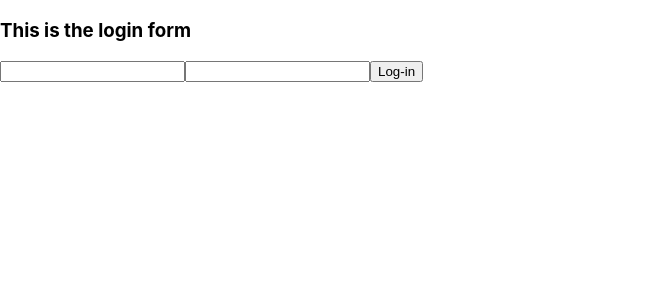
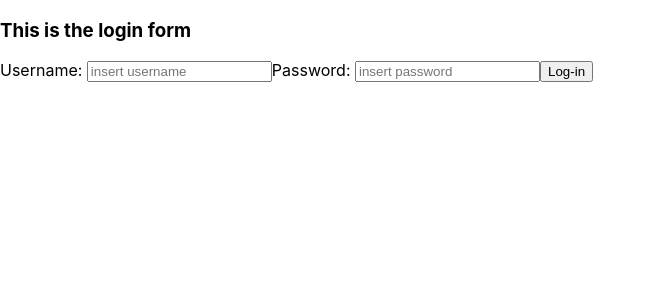
Before and after one commit to mehlia/capstone-project-group-3, a React (Create React App) app in the folder client/schedulism_app/: page / in a window 1280 px wide. Shown: the top 300 px of the page, without its empty margins (0-656 px from the left). Built offline with nearby package versions, Linux system fonts and the light colour scheme; no server answers.

Commit message:
Edited log-in form, still not reloading to userhome when button is clicked

```diff
--- a/client/schedulism_app/src/component/LogInForm.js
+++ b/client/schedulism_app/src/component/LogInForm.js
@@ -1,16 +1,34 @@
 import { useState } from "react";
+import { Outlet, useNavigate } from "react-router-dom";
 
 const LogInForm = () => {
 
+    const navigate = useNavigate();
     const [name, setName] = useState("");
-    const [password, setPassword] = useState();
+    const [password, setPassword] = useState("");
+
+
 
     const validateUser = async (password) => {
         try{
+            const response = await fetch(`http://localhost:8080/users/${password}`);
+            const jsonData = await response.json();
+
+            if(name === jsonData.name){
+                // setLogInUser
+                navigate("/user-home");
+            }
 
         } catch (error) {
             throw new Error("Invalid user info")
         }
+    }
+
+    const newUserName = (event) => {
+        setName(event.target.value);
+    }
+    const newUserPassword = (event) => {
+        setPassword(event.target.value);
     }
 
     const handleFormSubmit = (event) => {
@@ -22,6 +40,8 @@ const LogInForm = () => {
                 alert("Incorrect user info");
             });
         }
+
+
 
         event.preventDefault();
         const newUser = {
@@ -36,16 +56,38 @@ const LogInForm = () => {
     }
 
 
+
+
     return (
     <>
     <section className="login-form">
+        <Outlet />
         <section className="login-title">
             <h1>This is the login form</h1>
         </section>
         <div className="form-container" >
             <form className="username-form" onSubmit={(event) => handleFormSubmit(event)}>
-                <input type="text" className="username"/>
-                <input type="text" className="password"/>
+
+                <label htmlFor="username">Username: </label>
+                <input
+                    type="text"
+                    className="username"
+                    onInput={(event) => newUserName(event)}
+                    placeholder="insert username"
+                    value={name}
+                    id = "username"
+                />
+
+                <label htmlFor="password-input">Password: </label>
+                <input
+                    type="password"
+                    className="password"
+                    onInput={(event) => newUserPassword(event)}
+                    placeholder="insert password"
+                    value={password}
+                    id = "password-imput"
+                />
+
                 <input type="submit" className="submit" value={"Log-in"}/>
             </form>
         </div>
--- a/client/schedulism_app/src/component/UserHome.js
+++ b/client/schedulism_app/src/component/UserHome.js
@@ -1,9 +1,9 @@
 const UserHome = () => {
     return (
         <>
-        <h1> THis is the user home   </h1>
+        <h1> This is the user home   </h1>
         </>
-     );
+    );
 }
 
 export default UserHome;
```
